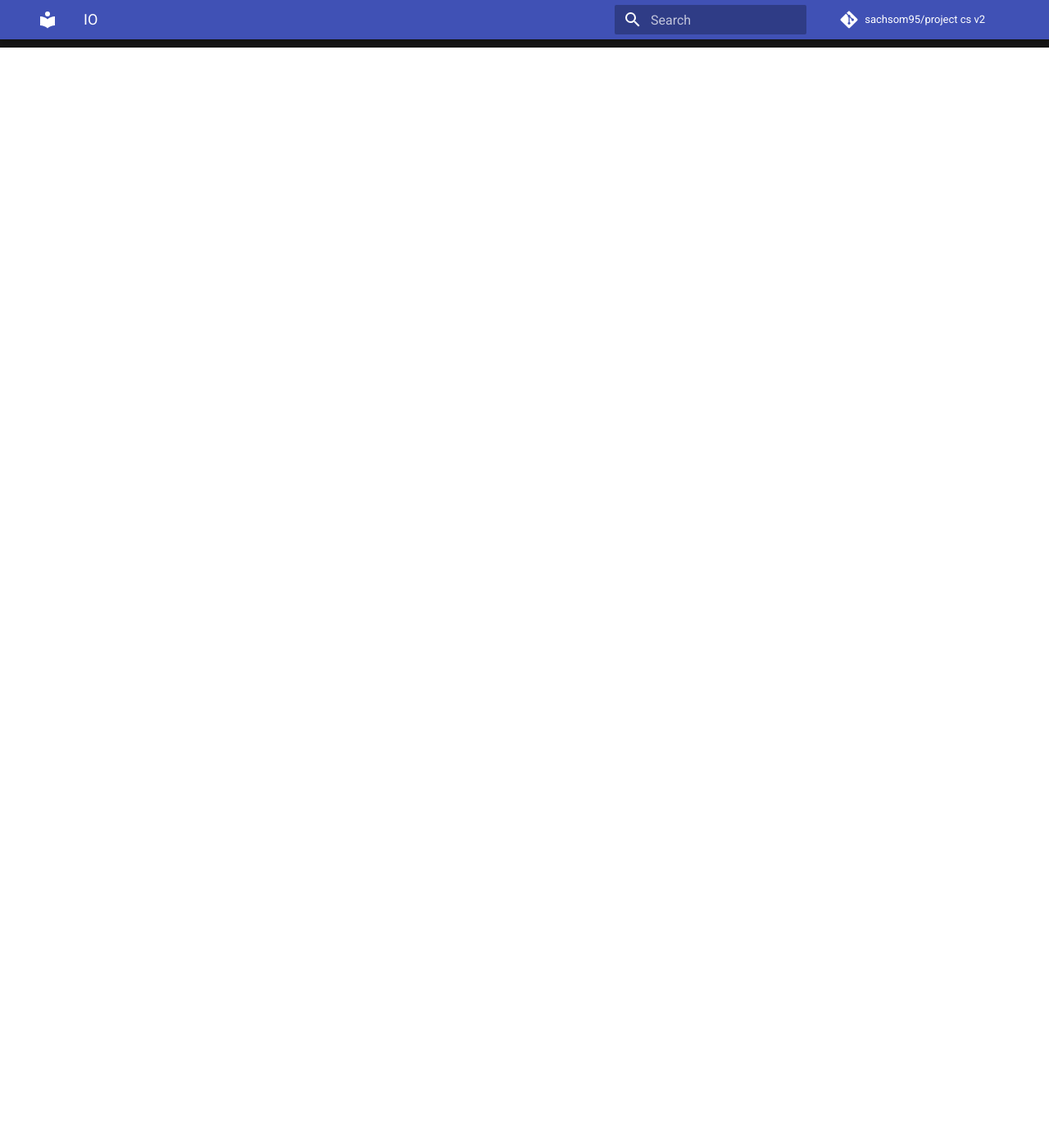
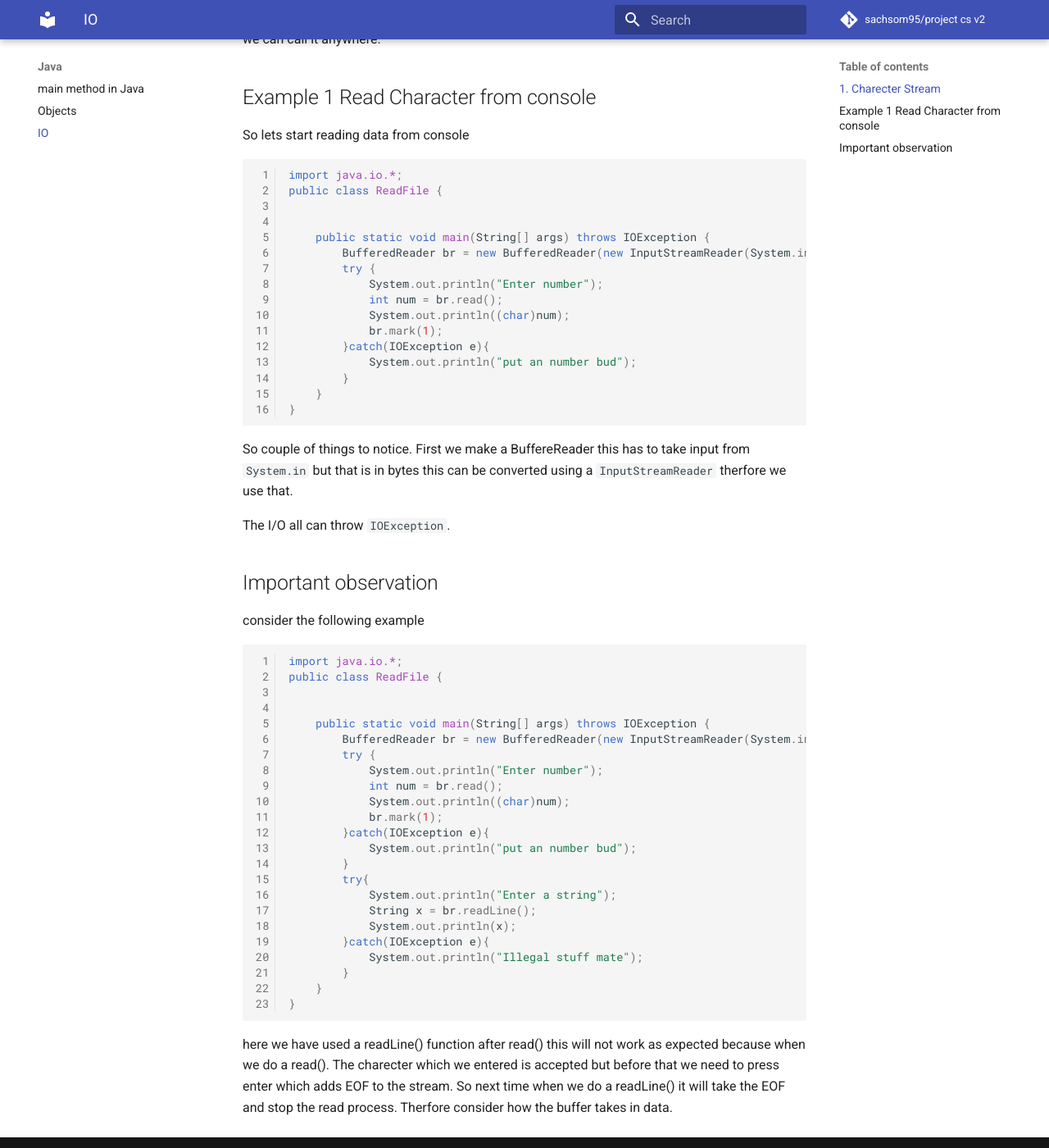
Before and after one commit to sachsom95/project_cs_v2, an MkDocs documentation site: the page built from docs/Java/IO.md, in a window 1280 px wide and 1400 px high, scrolled down 1342 px. Shown: the whole window at 82% size. Built offline with MkDocs 1.6.1 and Material for MkDocs 9.7.7, drawn with Linux system fonts in a browser that asks for light colours; comment, search, counter and statistics services are not loaded; old or Windows-style settings are respelled for this version of MkDocs; some of the changed text lies outside the part shown.

Commit message:
Add buffer

````diff
--- a/docs/Java/IO.md
+++ b/docs/Java/IO.md
@@ -38,3 +38,73 @@ For now we will focus on the charecter stream as its more important from intervi
 Byte stream has two abstract classes `InputStream` and `OutputStream` both have large number of classes which we can use. But we will focus on Charecter stream class
 
 ![charecter stream class]("images/io/char_stream.png")
+
+If we look the most important will be
+
+    * BufferedReader
+    * FileReader
+    * InputStreamReader
+
+We will need to create a BufferedReader for any type of inputs. Now if we are accepting data from the console it is from `System.in` which is already in java.lang and is Public Static final so we can call it anywhere.
+
+## Example 1 Read Character from console
+
+So lets start reading data from console
+
+
+```java
+
+import java.io.*;
+public class ReadFile {
+
+
+    public static void main(String[] args) throws IOException {
+        BufferedReader br = new BufferedReader(new InputStreamReader(System.in));
+        try {
+            System.out.println("Enter number");
+            int num = br.read();
+            System.out.println((char)num);
+            br.mark(1);
+        }catch(IOException e){
+            System.out.println("put an number bud");
+        }
+    }
+}
+```
+
+So couple of things to notice. First we make a BuffereReader this has to take input from `System.in` but that is in bytes this can be converted using a `InputStreamReader` therfore we use that.
+
+The I/O all can throw `IOException`.
+
+## Important observation
+
+consider the following example
+
+```java
+
+import java.io.*;
+public class ReadFile {
+
+
+    public static void main(String[] args) throws IOException {
+        BufferedReader br = new BufferedReader(new InputStreamReader(System.in));
+        try {
+            System.out.println("Enter number");
+            int num = br.read();
+            System.out.println((char)num);
+            br.mark(1);
+        }catch(IOException e){
+            System.out.println("put an number bud");
+        }
+        try{
+            System.out.println("Enter a string");
+            String x = br.readLine();
+            System.out.println(x);
+        }catch(IOException e){
+            System.out.println("Illegal stuff mate");
+        }
+    }
+}
+
+```
+here we have used a readLine() function after read() this will not work as expected because when we do a read(). The charecter which we entered is accepted but before that we need to press enter which adds EOF to the stream. So next time when we do a readLine() it will take the EOF and stop the read process. Therfore consider how the buffer takes in data.
````
